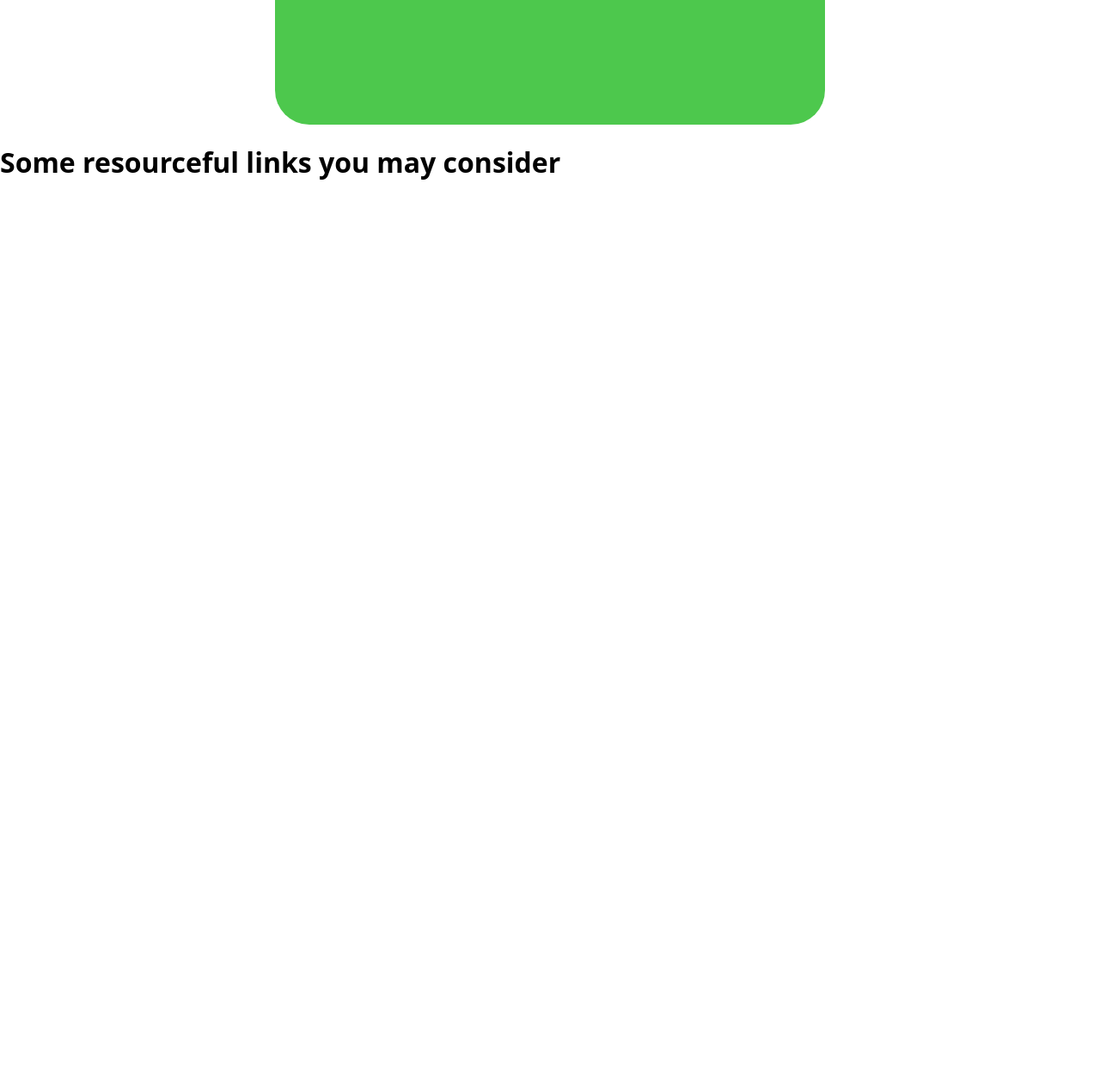
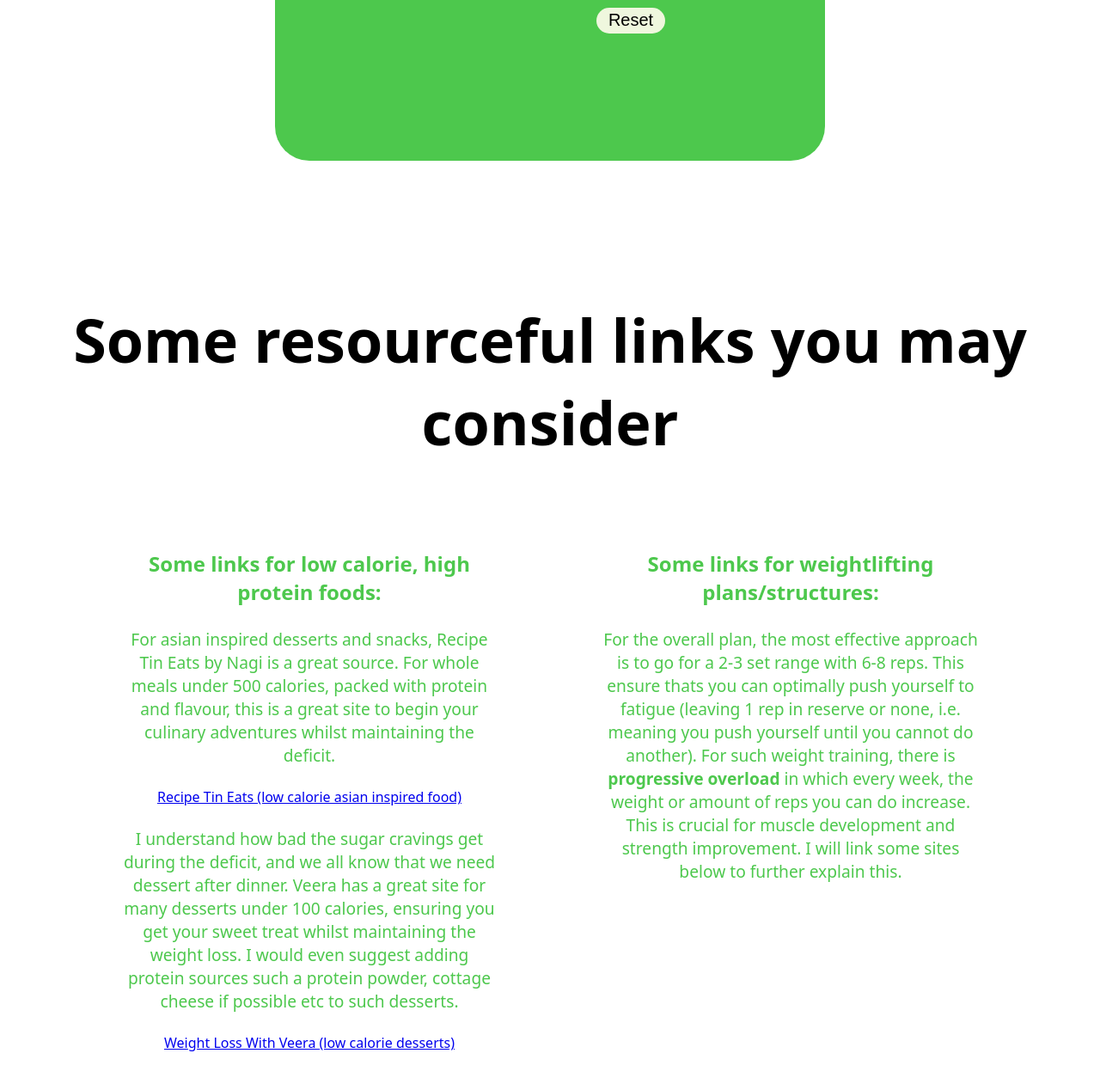
Before and after one commit to leeglb/JavaScript-Projects, a plain HTML site: page Calorie converter/page.html in a window 1280 px wide. Shown: the part 7775-9036 px from the top of the page at 86% size. Before the commit the page ends 8006 px from the top, so only its background shows below. Drawn offline with Linux system fonts and the light colour scheme.

Commit message:
added linkstofood section

```diff
--- a/Calorie converter/page.html
+++ b/Calorie converter/page.html
@@ -155,6 +155,7 @@
                     Now, before you think cardio should be avoided entirely, it still has its place. However, for those prioritizing fat loss while maintaining sustainable energy levels, walking is a superior alternative.
                     Walking burns a consistent amount of calories without inducing the same level of fatigue as high-intensity cardio, allowing you to stay active throughout the day without compromising recovery.
                 </p>
+                <img>
                 <p>
                     For optimal fat loss, aim for 10k-15k steps per day while maintaining a slight caloric deficit of 200-500 calories. This method allows you to remain energized, improve cardiovascular health, and prevent the excessive hunger spikes often caused by high-intensity workouts.
                     Balance this with weight training, adequate protein intake (2-3g per kg of body weight), and whole, nutrient-dense foods. It's a slow process, but sustainability is key. Progress will come with consistency and patience.
@@ -169,6 +170,8 @@
                     Now, before you think cardio has no place, it still plays an important role in cardiovascular health and endurance. However, weightlifting offers long-term benefits that go beyond just burning calories during a session.
                     Unlike cardio, which only burns calories in the moment, muscle built from weight training continues to increase your energy expenditure throughout the day.
                 </p>
+                <img>
+
                 <p>For weight training to be truly effective, intensity is key. You should train with 1 or no reps in reserve (RIR), meaning each set is pushed close to failure. This ensures maximum muscle fiber recruitment, leading to better strength gains and long-term metabolic benefits.
                     Combining weight training with daily movement, such as walking, ensures your body remains active without excessive fatigue.
                     It's a slow process, but the results are worth it. More muscle, higher calorie burn, and a stronger, healthier body.
@@ -199,9 +202,34 @@
             </div>
         </div>
 
+
+    <h1 class="calorietitle">Some resourceful links you may consider</h1>
         <!-- for next time, lets do some links to other sites for food and etc. -->
 	<div id="linkstohealthsites">
-		<h1>Some resourceful links you may consider</h1>
+
+        <div id="linkstofood">
+            <h2>Some links for low calorie, high protein foods:</h2>
+            <p>For asian inspired desserts and snacks, Recipe Tin Eats by Nagi is a great source.
+            For whole meals under 500 calories, packed with protein and flavour, this is a great site
+            to begin your culinary adventures whilst maintaining the deficit.</p>
+            <a href="https://www.recipetineats.com/category/dietary/low-calorie-recipes/" target="_blank" >Recipe Tin Eats (low calorie asian inspired food)</a>
+            <br>
+            <p>I understand how bad the sugar cravings get during the deficit, and we all know that we need dessert after dinner.
+                Veera has a great site for many desserts under 100 calories, ensuring you get your sweet treat whilst maintaining the
+                weight loss. I would even suggest adding protein sources such a protein powder, cottage cheese if possible etc to such
+                desserts.</p>
+            <a href="https://weightlosswithveera.com/low-calorie-desserts/" target="_blank">Weight Loss With Veera (low calorie desserts)</a>
+        </div>
+        <div id="linkstolifts">
+            <h2>Some links for weightlifting plans/structures:</h2>
+            <p>For the overall plan, the most effective approach is to go for a 2-3 set range with 6-8 reps. This ensure thats you can
+                optimally push yourself to fatigue (leaving 1 rep in reserve or none, i.e. meaning you push yourself until you cannot do another).
+                For such weight training, there is <strong>progressive overload</strong> in which every week, the weight or amount of reps you can
+                do increase. This is crucial for muscle development and strength improvement. I will link some sites below to further explain this.
+                </p>
+            </p>
+            <a href=""></a>
+        </div>
 
         <script src="func.js"></script>
     </body>
--- a/Calorie converter/styles.css
+++ b/Calorie converter/styles.css
@@ -301,8 +301,21 @@ body {
     animation-range: entry 0 cover 40%;
 }
 
-#calorieconverter {
+#calorieconverter, #linkstohealthsites {
     animation: appear linear;
     animation-timeline: view();
     animation-range: entry 0 cover 20%;
 }
+
+#linkstohealthsites {
+    background-color: #ffffff;
+    color:#4dc84d;
+    margin: 5rem 5rem;
+    display: flex;
+    justify-content: space-around;
+}
+
+#linkstofood, #linkstolifts {
+    text-align: center;
+    width: 40%;
+}
```
